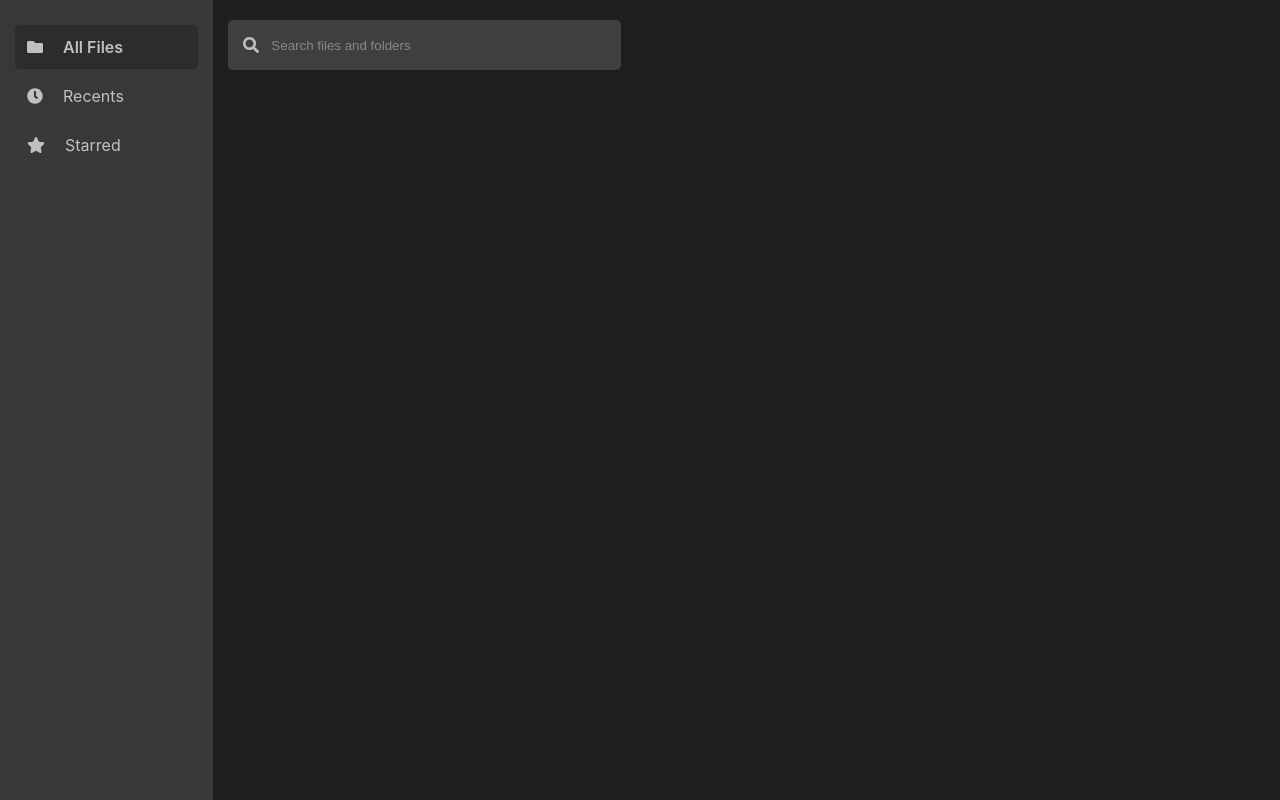
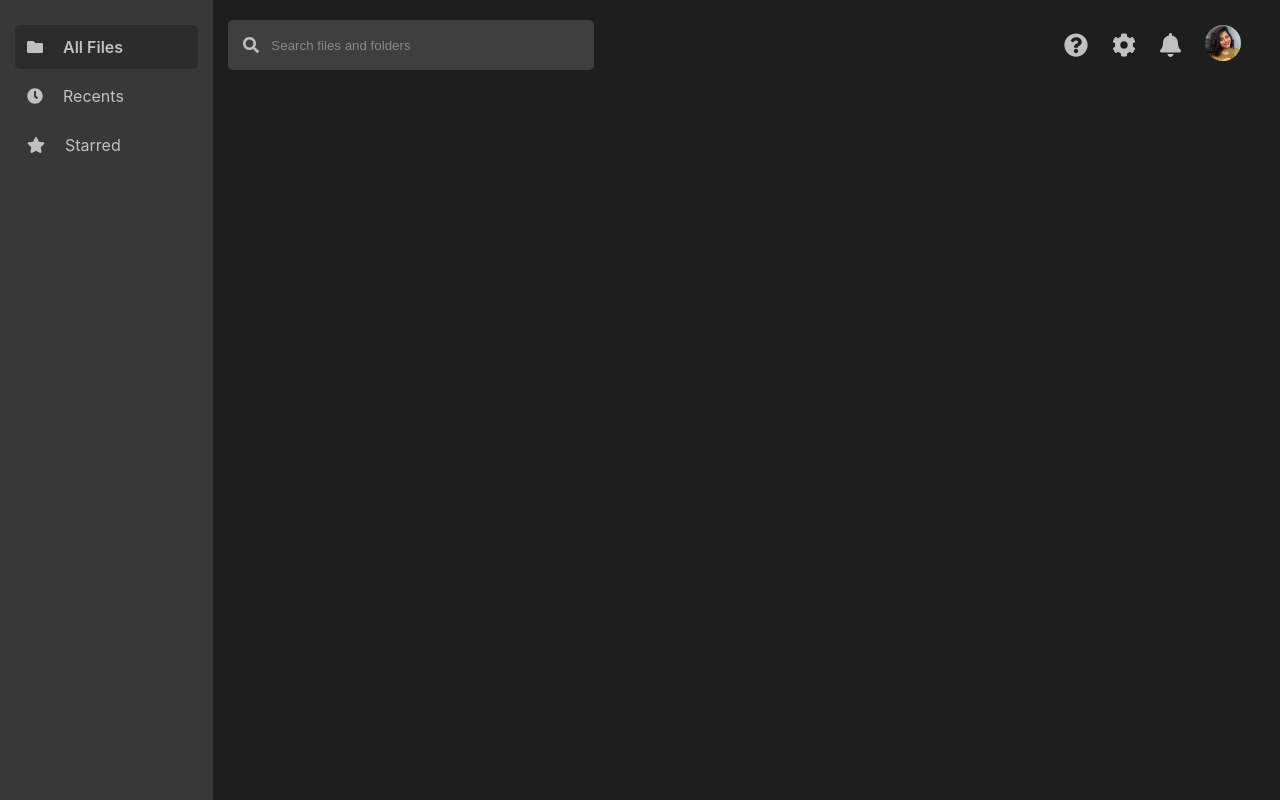
Before and after one commit to Mukundan314/nym-cloud, a React (Create React App) app in the folder client/: page / in a window 1280 px wide. Built offline with nearby package versions, Linux system fonts and the light colour scheme.

Commit message:
(feat) add profile icon

```diff
--- /dev/null
+++ b/client/src/components/Profile/index.jsx
@@ -0,0 +1,11 @@
+import React from "react";
+import * as styles from "./index.module.css";
+import image from "../../assets/profile.jpg";
+
+const Profile = () => (
+  <div className={styles.profile}>
+    <img src={image} alt="profile icon" className={styles.icon} />
+  </div>
+);
+
+export default Profile;
--- /dev/null
+++ b/client/src/components/Profile/index.module.css
@@ -0,0 +1,9 @@
+.profile {
+  margin-right: 24px;
+}
+
+.icon {
+  border-radius: 50%;
+  height: 36px;
+  width: 36px;
+}
--- a/client/src/components/SearchBar/index.jsx
+++ b/client/src/components/SearchBar/index.jsx
@@ -17,5 +17,3 @@ const SearchBar = () => (
 );
 
 export default SearchBar;
-
-// style={{ backgroundColor: "transparent", border: 0 }}
--- a/client/src/components/SearchBar/index.module.css
+++ b/client/src/components/SearchBar/index.module.css
@@ -4,7 +4,7 @@
   padding: 15px;
   border-radius: 5px;
   background-color: var(--searchBar-background);
-  width: 35%;
+  flex: 1;
 }
 
 .icon {
--- a/client/src/pages/FileView/index.jsx
+++ b/client/src/pages/FileView/index.jsx
@@ -1,11 +1,29 @@
 import React from "react";
 import * as styles from "./index.module.css";
 import SearchBar from "../../components/SearchBar";
+import Profile from "../../components/Profile";
+import { FontAwesomeIcon } from "@fortawesome/react-fontawesome";
+import {
+  faQuestionCircle,
+  faBell,
+  faCog,
+} from "@fortawesome/free-solid-svg-icons";
 
 const FileView = () => (
   <div className={styles.file}>
     <div className={styles.toolBar}>
       <SearchBar />
+      <div className={styles.options}>
+        <div>
+          <FontAwesomeIcon
+            icon={faQuestionCircle}
+            className={styles.optionsIcon}
+          />
+          <FontAwesomeIcon icon={faCog} className={styles.optionsIcon} />
+          <FontAwesomeIcon icon={faBell} className={styles.optionsIcon} />
+        </div>
+        <Profile />
+      </div>
     </div>
   </div>
 );
--- a/client/src/pages/FileView/index.module.css
+++ b/client/src/pages/FileView/index.module.css
@@ -5,5 +5,21 @@
 }
 
 .toolBar {
+  display: flex;
+  justify-content: space-between;
+  align-items: center;
   margin: 20px 15px;
 }
+
+.options {
+  display: flex;
+  flex: 2;
+  color: var(--icon);
+  justify-content: flex-end;
+  align-items: center;
+}
+
+.optionsIcon {
+  margin-right: 24px;
+  font-size: 24px;
+}
```
Also changed, not shown: client/src/assets/profile.jpg (added).
